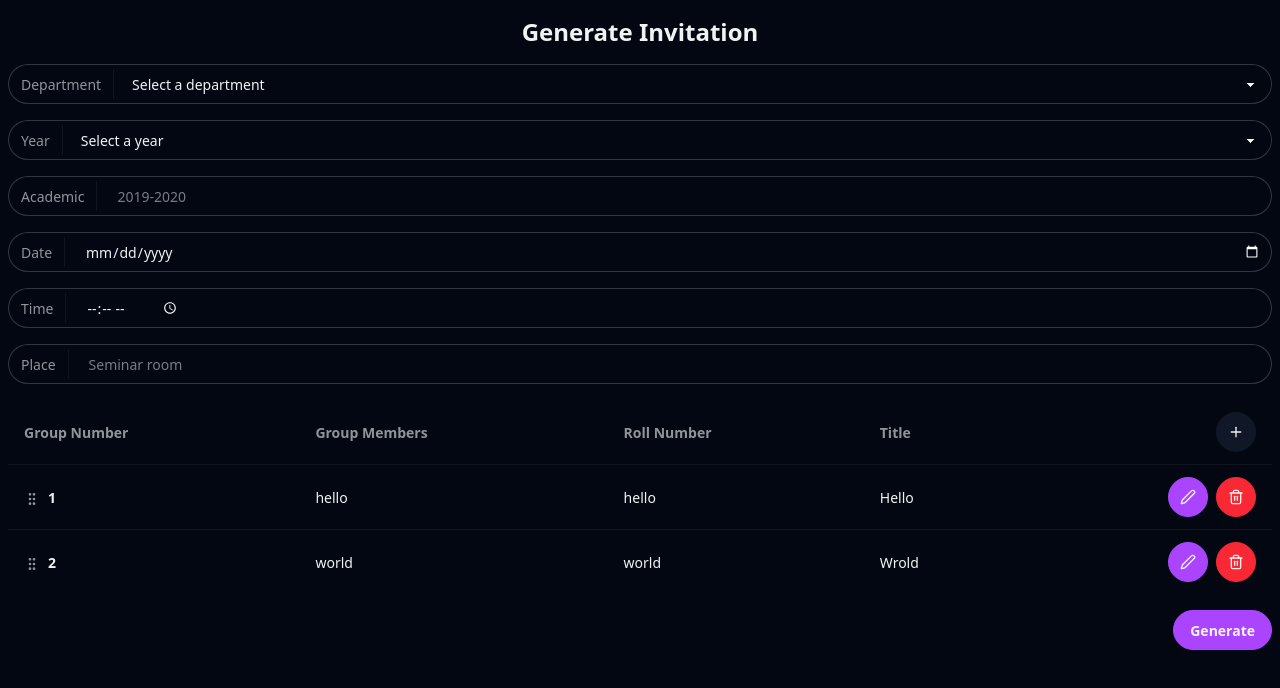
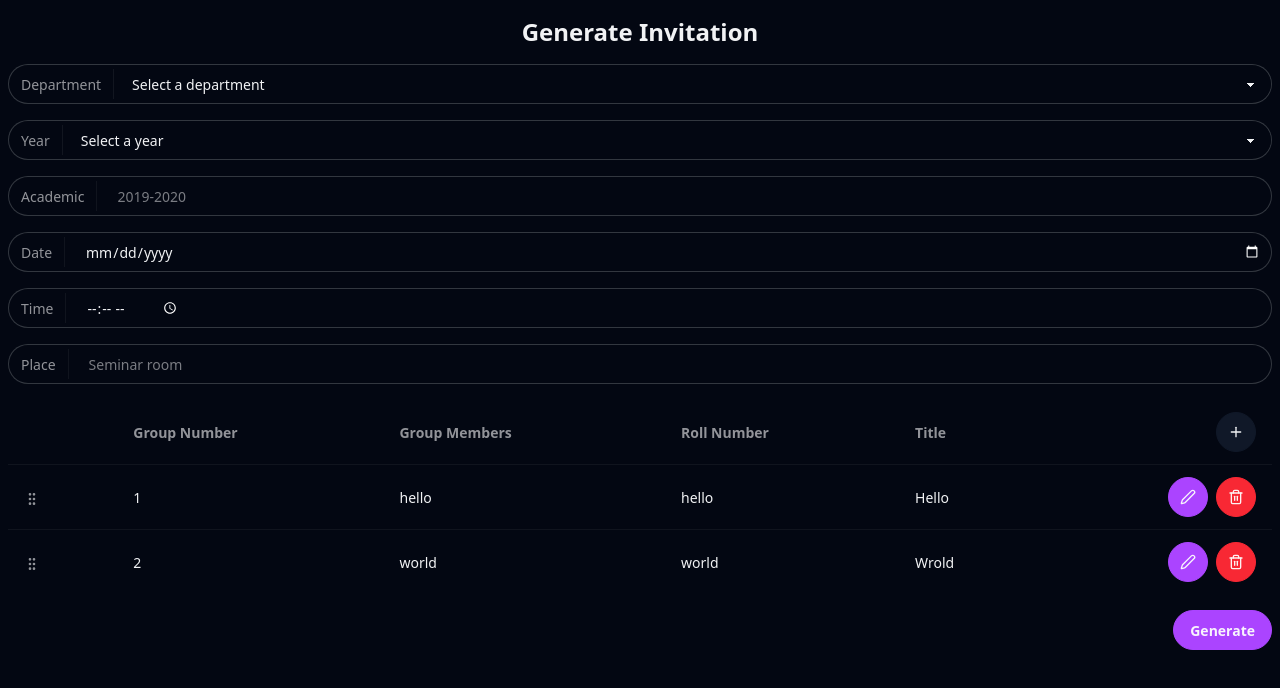
Before and after one commit to nainghtetlinn/invitation-generator, a React (Vite) app: page / in a window 1280 px wide. Shown: the top 688 px of the page. Built offline with nearby package versions, Linux system fonts and the light colour scheme.

Commit message:
refactor code

```diff
--- a/src/App.tsx
+++ b/src/App.tsx
@@ -1,18 +1,15 @@
 import { zodResolver } from "@hookform/resolvers/zod";
 import { Loader2 } from "lucide-react";
-import { useRef, useState } from "react";
-import { useFieldArray, useForm } from "react-hook-form";
+import { useState } from "react";
+import { useForm } from "react-hook-form";
 import { toast } from "sonner";
 import { FormFields } from "./components/form-fields";
-import { GroupDialog } from "./components/group-dialog";
 import { GroupsTable } from "./components/groups-table";
 import { Toast } from "./components/toast";
 import { invitationSchema, type Invitation } from "./lib/schema";
 import { generate } from "./lib/utils";
 
 function App() {
-  const groupRef = useRef<HTMLDialogElement>(null);
-  const [editIndex, setEditIndex] = useState<number | null>(null);
   const [loading, setLoading] = useState(false);
 
   const form = useForm({
@@ -37,16 +34,6 @@ function App() {
     },
   });
 
-  const {
-    fields,
-    append: appendGroup,
-    update: updateGroup,
-    remove: removeGroup,
-  } = useFieldArray({
-    control: form.control,
-    name: "groups",
-  });
-
   const onSubmit = async (data: Invitation) => {
     try {
       setLoading(true);
@@ -59,62 +46,28 @@ function App() {
     }
   };
 
-  const handleAdd = () => {
-    setEditIndex(null);
-    groupRef.current?.showModal();
-  };
-
-  const handleEdit = (index: number) => {
-    setEditIndex(index);
-    groupRef.current?.showModal();
-  };
-
-  const handleRemove = (index: number) => {
-    removeGroup(index);
-  };
-
   return (
     <>
-      <GroupDialog
-        ref={groupRef}
-        defaultValues={editIndex !== null ? fields[editIndex] : undefined}
-        onSubmit={(data) => {
-          if (editIndex !== null) {
-            updateGroup(editIndex, data);
-            setEditIndex(null);
-          } else {
-            appendGroup(data);
-          }
-          groupRef.current?.close();
-        }}
-      />
       <main className="mx-auto container px-2">
         <h1 className="text-center text-2xl font-bold text-base-content py-4">
           Generate Invitation
         </h1>
-        <form
-          onSubmit={form.handleSubmit(onSubmit)}
-          className="space-y-4"
-        >
+        <section className="space-y-4">
           <FormFields form={form} />
 
-          <GroupsTable
-            fields={fields}
-            form={form}
-            handleAdd={handleAdd}
-            handleEdit={handleEdit}
-            handleRemove={handleRemove}
-          />
+          <GroupsTable form={form} />
 
           <div className="flex justify-end">
             <button
+              type="button"
               disabled={loading}
+              onClick={form.handleSubmit(onSubmit)}
               className="btn btn-secondary"
             >
               Generate {loading && <Loader2 className="animate-spin" />}
             </button>
           </div>
-        </form>
+        </section>
       </main>
     </>
   );
--- a/src/components/groups-table.tsx
+++ b/src/components/groups-table.tsx
@@ -6,31 +6,61 @@ import {
   useSensors,
 } from "@dnd-kit/core";
 import {
-  arrayMove,
   SortableContext,
+  useSortable,
   verticalListSortingStrategy,
 } from "@dnd-kit/sortable";
+import { CSS } from "@dnd-kit/utilities";
 import { Edit2, GripVertical, Info, Plus, Trash2 } from "lucide-react";
-import type { FieldArrayWithId, UseFormReturn } from "react-hook-form";
-import type { Invitation } from "../lib/schema";
-import { SortableRow } from "./sortable-row";
+import { useRef, useState } from "react";
+import { useFieldArray, type UseFormReturn } from "react-hook-form";
+import type { Group, Invitation } from "../lib/schema";
+import { GroupDialog } from "./group-dialog";
 
-interface Props {
-  fields: FieldArrayWithId<Invitation, "groups", "id">[];
-  form: UseFormReturn<Invitation>;
-  handleAdd: () => void;
-  handleEdit: (index: number) => void;
-  handleRemove: (index: number) => void;
+export const GroupsTable = ({ form }: { form: UseFormReturn<Invitation> }) => {
+  const groupRef = useRef<HTMLDialogElement>(null);
+  const [editIndex, setEditIndex] = useState<number | null>(null);
+
+  const {
+    fields,
+    append: appendGroup,
+    update: updateGroup,
+    remove: removeGroup,
+    move,
+  } = useFieldArray({
+    control: form.control,
+    name: "groups",
+  });
+
+  const handleAdd = () => {
+    setEditIndex(null);
+    groupRef.current?.showModal();
+  };
+
+  const handleEdit = (index: number) => {
+    setEditIndex(index);
+    groupRef.current?.showModal();
+  };
+
+  const handleRemove = (index: number) => {
+    removeGroup(index);
+  };
+
+  return (
+    <>
+      <GroupDialog
+        ref={groupRef}
+        defaultValues={editIndex !== null ? fields[editIndex] : undefined}
+        onSubmit={(data) => {
+          if (editIndex !== null) {
+            updateGroup(editIndex, data);
+            setEditIndex(null);
+          } else {
+            appendGroup(data);
           }
-
-export const GroupsTable = ({
-  fields,
-  form,
-  handleAdd,
-  handleEdit,
-  handleRemove,
-}: Props) => {
-  return (
+          groupRef.current?.close();
+        }}
+      />
       <div className="overflow-x-auto">
         <DndContext
           sensors={useSensors(useSensor(PointerSensor))}
@@ -38,9 +68,11 @@ export const GroupsTable = ({
           onDragEnd={(event) => {
             const { active, over } = event;
             if (active.id !== over?.id) {
-            const oldIndex = fields.findIndex((item) => item.id === active.id);
+              const oldIndex = fields.findIndex(
+                (item) => item.id === active.id
+              );
               const newIndex = fields.findIndex((item) => item.id === over?.id);
-            form.setValue("groups", arrayMove(fields, oldIndex, newIndex));
+              move(oldIndex, newIndex);
             }
           }}
         >
@@ -51,6 +83,7 @@ export const GroupsTable = ({
             <table className="table overflow-hidden">
               <thead>
                 <tr>
+                  <th></th>
                   <th>Group Number</th>
                   <th>Group Members</th>
                   <th>Roll Number</th>
@@ -69,14 +102,78 @@ export const GroupsTable = ({
               <tbody>
                 {fields.length > 0 ? (
                   fields.map((group, index) => (
-                  <SortableRow
+                    <GroupItem
                       key={group.id}
                       id={group.id}
+                      group={group}
+                      index={index}
+                      handleEdit={() => handleEdit(index)}
+                      handleRemove={() => handleRemove(index)}
+                    />
+                  ))
+                ) : (
+                  <tr>
+                    <td
+                      colSpan={6}
+                      className="h-24 text-center"
                     >
-                    <th className="cursor-grab">
+                      No Group
+                    </td>
+                  </tr>
+                )}
+              </tbody>
+            </table>
+          </SortableContext>
+        </DndContext>
+
+        {form.formState.errors.groups && (
+          <div
+            role="alert"
+            className="alert alert-error alert-soft mt-2"
+          >
+            <Info />
+            <span>{form.formState.errors.groups.message}</span>
+          </div>
+        )}
+      </div>
+    </>
+  );
+};
+
+const GroupItem = ({
+  id,
+  index,
+  group,
+  handleEdit,
+  handleRemove,
+}: {
+  id: string;
+  index: number;
+  group: Group;
+  handleEdit: () => void;
+  handleRemove: () => void;
+}) => {
+  const { attributes, listeners, setNodeRef, transform, transition } =
+    useSortable({ id });
+
+  const style = {
+    transform: CSS.Transform.toString(transform),
+    transition,
+  };
+
+  return (
+    <tr
+      ref={setNodeRef}
+      style={style}
+      {...attributes}
+    >
+      <td
+        className="cursor-grab"
+        {...listeners}
+      >
         <GripVertical className="w-4 h-4 inline mr-2 opacity-60" />
-                      {index + 1}
-                    </th>
+      </td>
+      <td>{index + 1}</td>
       <td>
         {group.members.map((member, i) => (
           <p key={i}>
@@ -95,50 +192,18 @@ export const GroupsTable = ({
         <button
           className="btn btn-circle btn-secondary"
           type="button"
-                        onClick={() => {
-                          handleEdit(index);
-                        }}
+          onClick={handleEdit}
         >
           <Edit2 className="w-4 h-4" />
         </button>
         <button
           className="btn btn-circle btn-error"
           type="button"
-                        onClick={() => {
-                          handleRemove(index);
-                        }}
+          onClick={handleRemove}
         >
           <Trash2 className="w-4 h-4" />
         </button>
       </td>
-                  </SortableRow>
-                ))
-              ) : (
-                <tr>
-                  <td
-                    colSpan={6}
-                    className="h-24 text-center"
-                  >
-                    No Group
-                  </td>
     </tr>
-              )}
-            </tbody>
-          </table>
-        </SortableContext>
-
-        {/* <DragOverlay /> */}
-      </DndContext>
-
-      {form.formState.errors.groups && (
-        <div
-          role="alert"
-          className="alert alert-error alert-soft mt-2"
-        >
-          <Info />
-          <span>{form.formState.errors.groups.message}</span>
-        </div>
-      )}
-    </div>
   );
 };
--- a/src/components/sortable-row.tsx
+++ /dev/null
@@ -1,29 +0,0 @@
-import { useSortable } from "@dnd-kit/sortable";
-import { CSS } from "@dnd-kit/utilities";
-
-export const SortableRow = ({
-  id,
-  children,
-}: {
-  id: string;
-  children: React.ReactNode;
-}) => {
-  const { attributes, listeners, setNodeRef, transform, transition } =
-    useSortable({ id });
-
-  const style = {
-    transform: CSS.Transform.toString(transform),
-    transition,
-  };
-
-  return (
-    <tr
-      ref={setNodeRef}
-      style={style}
-      {...attributes}
-      {...listeners}
-    >
-      {children}
-    </tr>
-  );
-};
```
Lines whose indentation alone changed are shown as unchanged.
